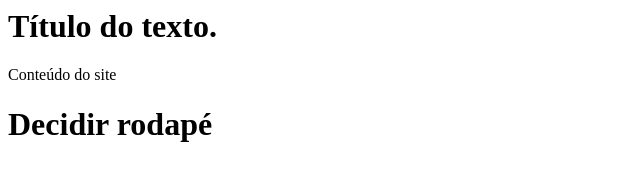
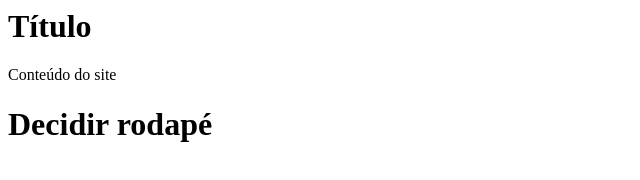
Before and after one commit to gizelecardoso/curso-git, a plain HTML site: page home_page.html in a window 1280 px wide. Shown: the whole page, without its empty margins (0-640 px from the left). Drawn offline with Linux system fonts and the light colour scheme.

Commit message:
Alterado título do site

```diff
--- a/home_page.html
+++ b/home_page.html
@@ -6,7 +6,7 @@
 
 	<body>
 		<h1>
-			Título do texto.
+			Título
 		</h1>
 		<div>
 			Conteúdo do site
```
